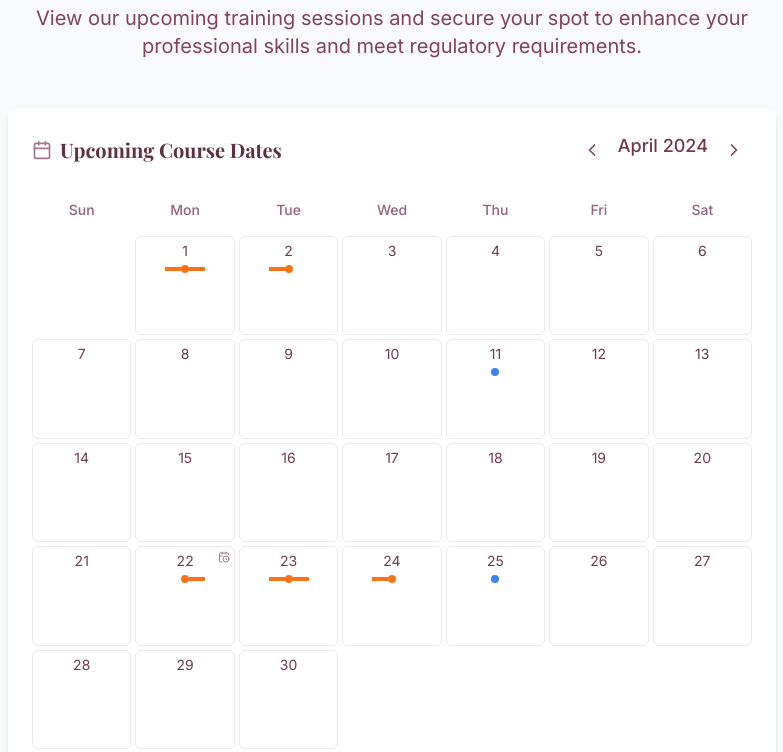
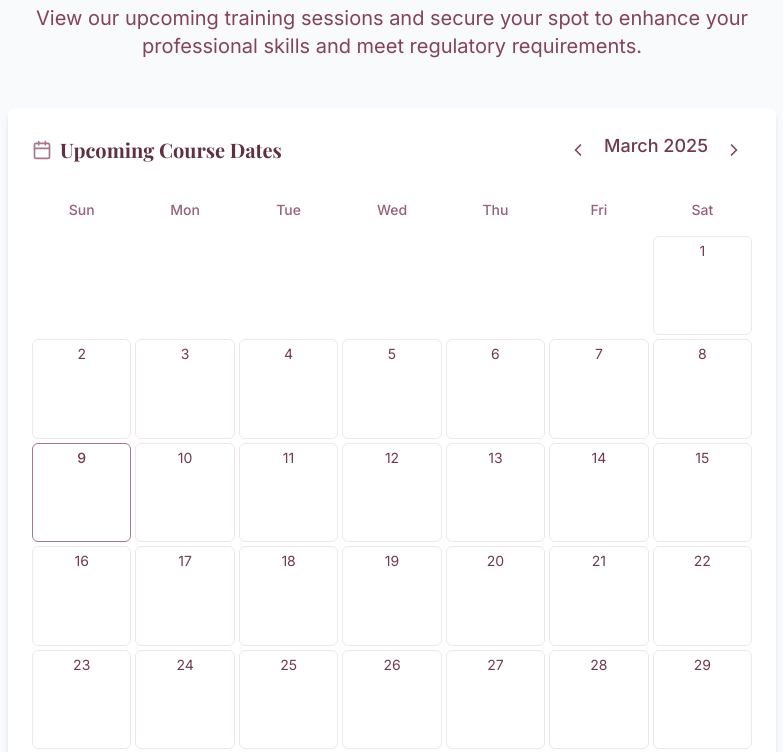
Before and after one commit to daverdee/communication-connections, a React (Vite) app: page / in a window 1280 px wide. Shown: the part 1620-2372 px from the top of the page, without its empty margins (248-1031 px from the left). Built offline with nearby package versions, Linux system fonts and the light colour scheme.

Commit message:
Fix: Calendar displays current month
The calendar component now defaults to the current month when initialized.

```diff
--- a/src/components/CourseCalendar.tsx
+++ b/src/components/CourseCalendar.tsx
@@ -18,8 +18,8 @@ import CourseDetails from "./calendar/CourseDetails";
 import CustomDateRequest from "./calendar/CustomDateRequest";
 
 const CourseCalendar = () => {
-  // Initialize with current month (March or April 2024)
-  const [currentMonth, setCurrentMonth] = useState(new Date(2024, 3, 1)); // Start with April 2024
+  // Initialize with current month instead of hardcoded date
+  const [currentMonth, setCurrentMonth] = useState(new Date());
   const [selectedDate, setSelectedDate] = useState<Date | null>(null);
   const [selectedCourse, setSelectedCourse] = useState<Course | null>(null);
 
```
